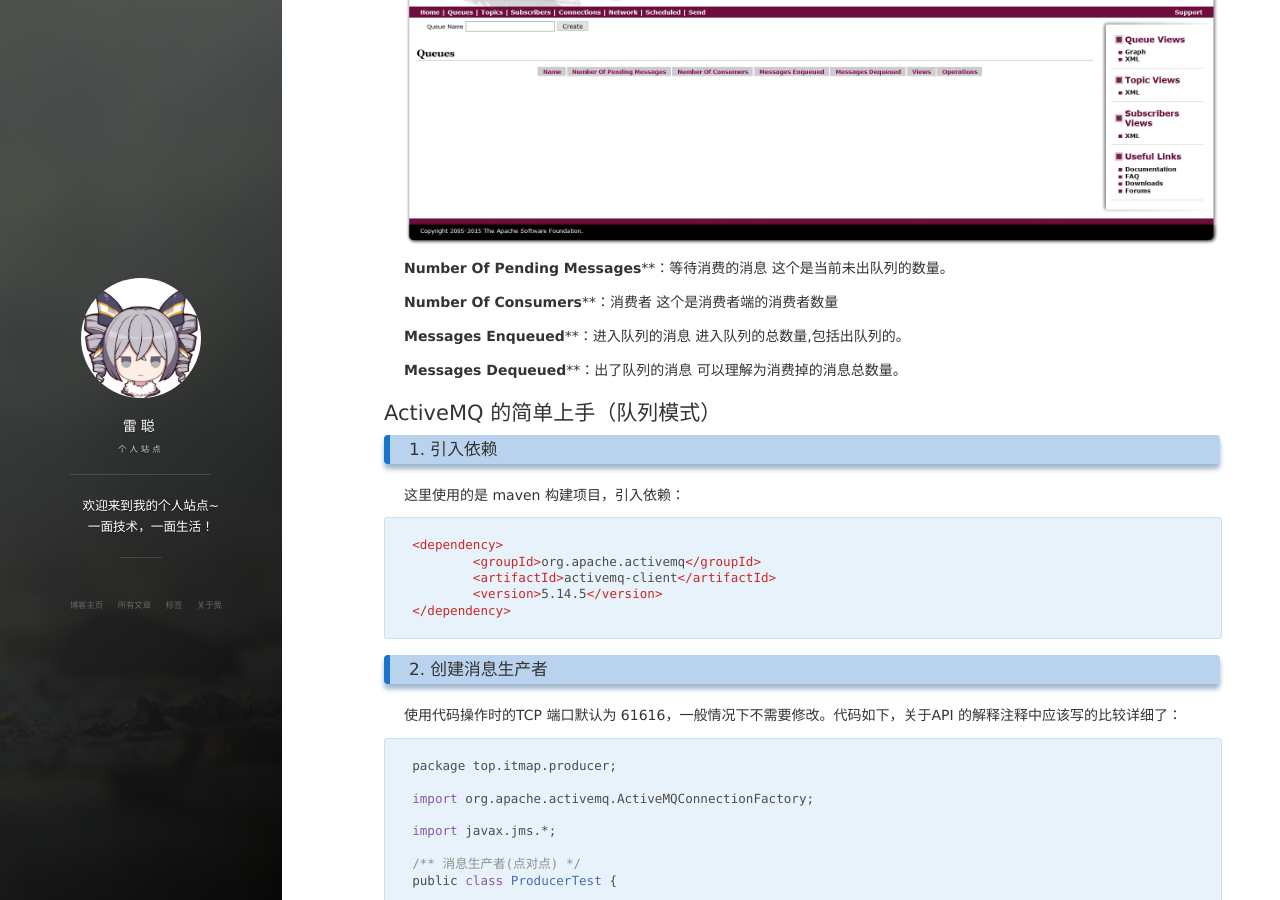
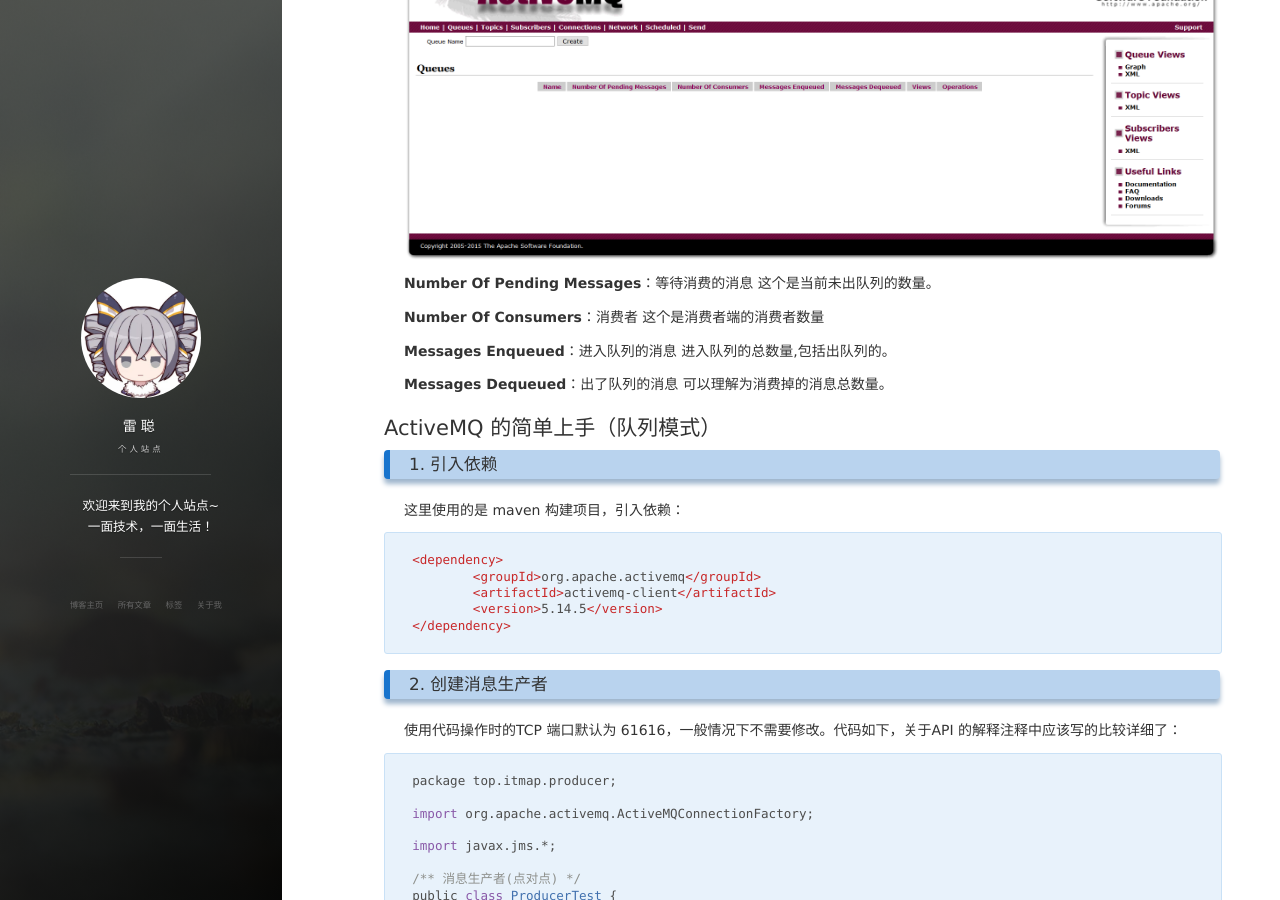
Before and after one commit to AllenLeic/allenleic.github.io, a Jekyll site: the page built from _posts/2016-05-08-spring整合JMS之ActiveMQ.md, in a window 1280 px wide and 900 px high, scrolled down 3223 px. Built offline with Jekyll 4.4.1, drawn with Linux system fonts in a browser that asks for light colours; nearby versions of some CDN libraries; comment, search, counter and statistics services are not loaded.

Commit message:
style(activemq): change some space

```diff
--- a/_posts/2016-05-08-spring整合JMS之ActiveMQ.md
+++ b/_posts/2016-05-08-spring整合JMS之ActiveMQ.md
@@ -33,7 +33,7 @@ ORM 是一种思想，JPA 是一种规范、而Hibernate 是对 JPA 的具体实
 
 ## JMS 简介
 
-#### 什么是 JMS？
+### 什么是 JMS？
 
 JMS（[**Java** ](http://lib.csdn.net/base/java)MessagingService）是Java平台上有关面向消息中间件的技术规范，它便于消息系统中的Java应用程序进行消息交换,并且通过提供标准的产生、发送、接收消息的接口简化企业应用的开发。
 
@@ -57,7 +57,7 @@ AMQP协议的领导实现，支持多种场景。淘宝的MySQL集群内部有
 
 Apache下的一个子项目 。特点：高吞吐，在一台普通的服务器上既可以达到16W/s的吞吐量；完全的分布式系统。适合处理海量数据。
 
-#### JMS 消息正文格式
+### JMS 消息正文格式
 
 JMS 定义了五种不同的消息正文格式，以及调用的消息类型，允许你发送并接收以一些不同形式的数据，提供现有消息格式的一些级别的兼容性。
 
@@ -71,7 +71,7 @@ BytesMessage -- 字节封装消息
 
 StreamMessage -- 数据流封装消息
 
-#### JMS消息传递类型
+### JMS消息传递类型
 
 对于消息的传递有两种类型：
 
@@ -105,13 +105,13 @@ Linux 上面的安装是直接解压，然后进入到 bin 里面的目录使用
 
 ![1530433411680](/images/posts/activemq/1530433411680.png)
 
-**Number Of Pending Messages****：等待消费的消息 这个是当前未出队列的数量。
+**Number Of Pending Messages**：等待消费的消息 这个是当前未出队列的数量。
 
-**Number Of Consumers****：消费者 这个是消费者端的消费者数量
+**Number Of Consumers**：消费者 这个是消费者端的消费者数量
 
-**Messages Enqueued****：进入队列的消息  进入队列的总数量,包括出队列的。
+**Messages Enqueued**：进入队列的消息  进入队列的总数量,包括出队列的。
 
-**Messages Dequeued****：出了队列的消息  可以理解为消费掉的消息总数量。
+**Messages Dequeued**：出了队列的消息  可以理解为消费掉的消息总数量。
 
 ## ActiveMQ 的简单上手（队列模式）
 
```
Also changed, not shown: other parts of _posts/2016-05-08-spring整合JMS之ActiveMQ.md (+1 -1 lines).
